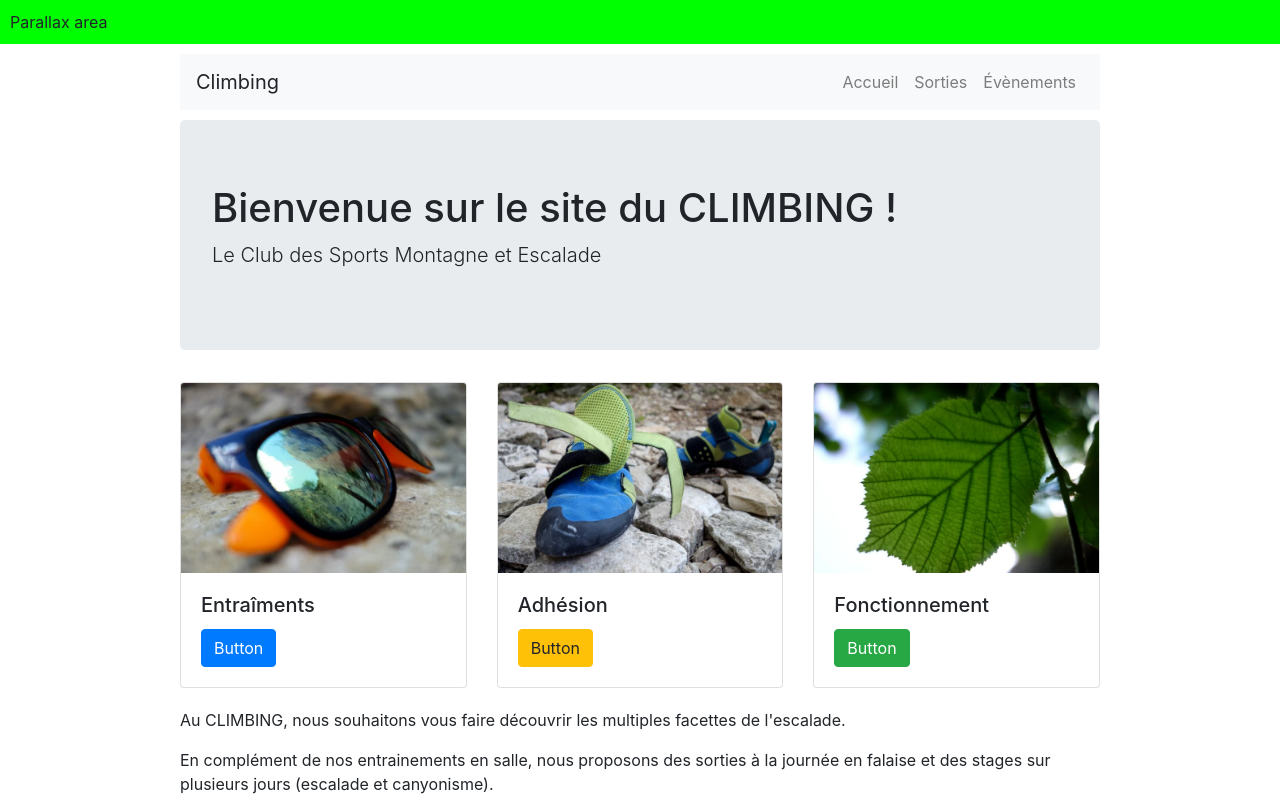
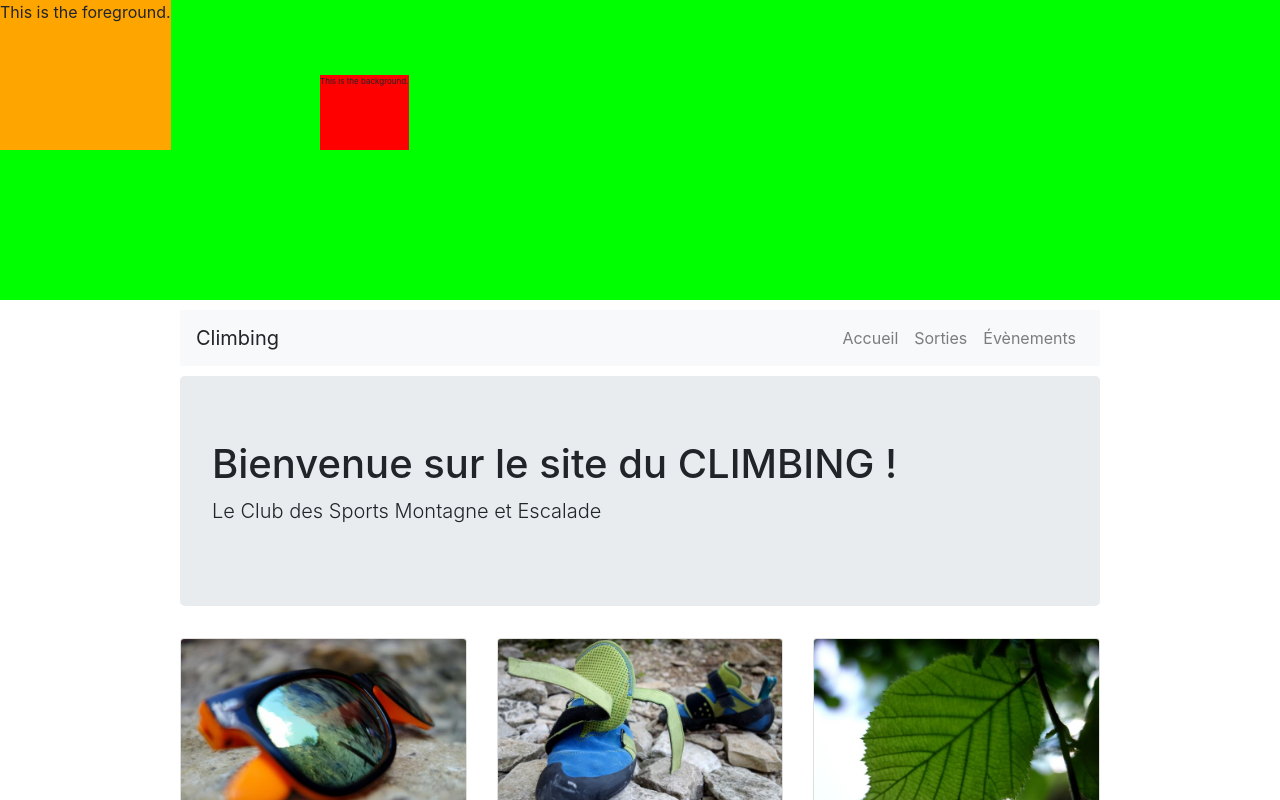
Before and after one commit to yve5/climbing, a React (Create React App) app: page / in a window 1280 px wide. Shown: the top 800 px of the page. Built offline with nearby package versions, Linux system fonts and the light colour scheme.

Commit message:
Perspective

```diff
--- a/src/App.js
+++ b/src/App.js
@@ -37,7 +37,14 @@ class App extends Component {
   render() {
     return (
       <div>
-        <div className="parallax">Parallax area</div>
+        <div className="parallax">
+          <div className="parallax__layer parallax__layer--back">
+            This is the background.
+          </div>
+          <div className="parallax__layer parallax__layer--base">
+            This is the foreground.
+          </div>
+        </div>
         <HashRouter>
           <Container className="App">
             <Row>
--- a/src/App.scss
+++ b/src/App.scss
@@ -10,5 +10,29 @@ body {
 
 .parallax {
   background-color: lime;
-  padding: 10px;
+  box-sizing: border-box;
+
+  overflow-x: hidden;
+  overflow-y: auto;
+
+  perspective: 1px;
+  height: 300px;
+  // height: 100vh;
+
+  &__layer {
+    position: absolute;
+    height: 150px;
+    left: 0;
+    top: 0;
+
+    &--base {
+      transform: translateZ(0);
+      background: orange;
+    }
+
+    &--back {
+      transform: translateZ(-1px);
+      background: red;
+    }
+  }
 }
```
